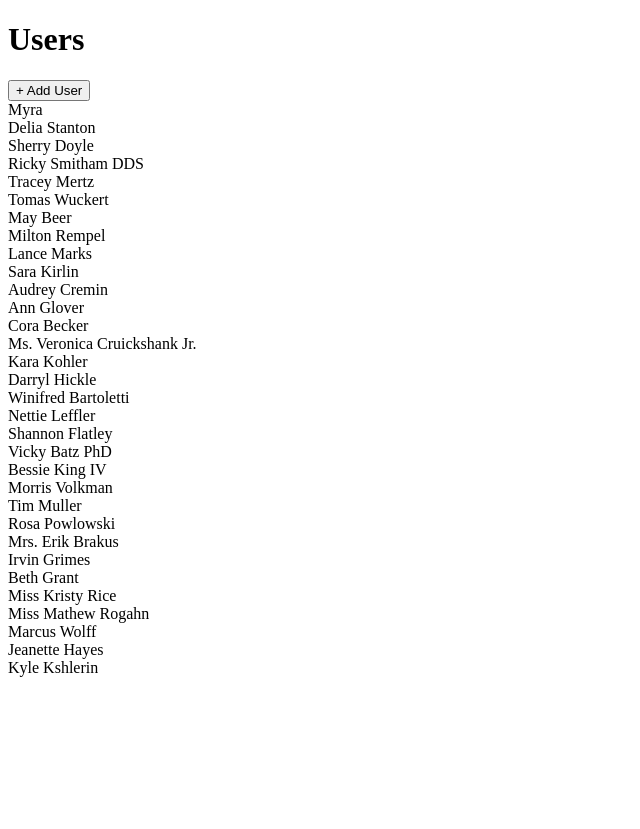
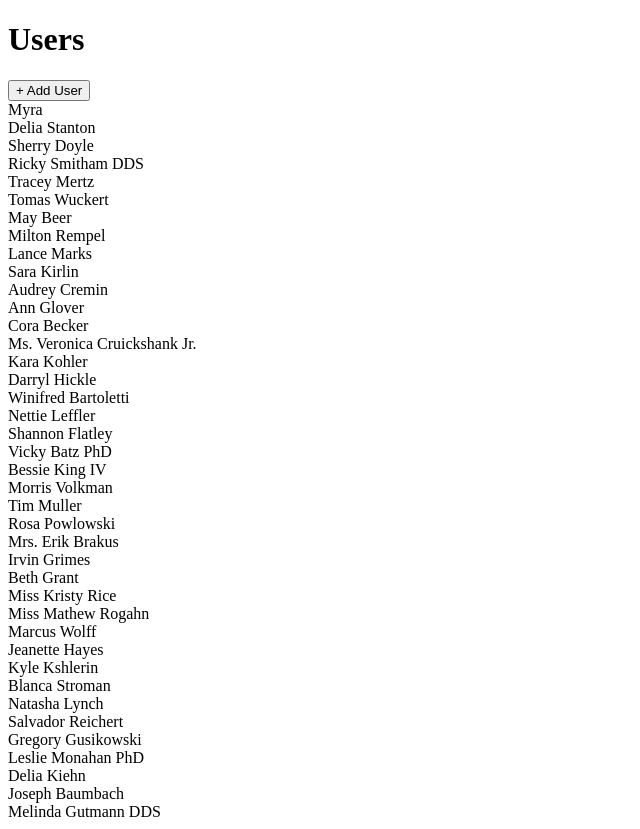
Before and after one commit to khale913/media, a React (Create React App) app: page / in a window 1280 px wide. Shown: the whole page, without its empty margins (0-640 px from the left). Before the commit the page ends 800 px from the top, so only its background shows below. Built offline with nearby package versions, Linux system fonts and the light colour scheme; data requests are answered from the project's data file.

Commit message:
better skeleton display

```diff
--- a/db.json
+++ b/db.json
@@ -127,6 +127,38 @@
     {
       "name": "Kyle Kshlerin",
       "id": 32
+    },
+    {
+      "name": "Blanca Stroman",
+      "id": 33
+    },
+    {
+      "name": "Natasha Lynch",
+      "id": 34
+    },
+    {
+      "name": "Salvador Reichert",
+      "id": 35
+    },
+    {
+      "name": "Gregory Gusikowski",
+      "id": 36
+    },
+    {
+      "name": "Leslie Monahan PhD",
+      "id": 37
+    },
+    {
+      "name": "Delia Kiehn",
+      "id": 38
+    },
+    {
+      "name": "Joseph Baumbach",
+      "id": 39
+    },
+    {
+      "name": "Melinda Gutmann DDS",
+      "id": 40
     }
   ],
   "albums": [],
--- a/src/components/UsersList.js
+++ b/src/components/UsersList.js
@@ -22,15 +22,14 @@
     doCreateUser();
   };
 
+  let content;
+
   if (isLoadingUsers) {
-    return <Skeleton times={6} className="h-10 w-full" />;
-  }
-
-  if (loadingUsersError) {
-    return <div>Error fetching data...</div>;
-  }
-
-  const renderedUsers = data.map((user) => {
+    content = <Skeleton times={6} className="h-10 w-full" />;
+  } else if (loadingUsersError) {
+    content = <div>Error fetching data...</div>;
+  } else {
+    content = data.map((user) => {
       return (
         <div key={user.id} className="mb-2 border rounded">
           <div className="flex p-2 justify-between items-center cursor-pointer">
@@ -39,10 +38,11 @@
         </div>
       );
     });
+  }
 
   return (
     <div>
-      <div className="flex flex-row justify-between m-3">
+      <div className="flex flex-row justify-between items-center m-3">
         <h1 className="m-2 text-xl">Users</h1>
 
         <Button loading={isCreatingUser} onClick={handleUserAdd}>
@@ -51,7 +51,7 @@
 
         {creatingUserError && "Error creating user..."}
       </div>
-      {renderedUsers}
+      {content}
     </div>
   );
 }
--- a/src/store/thunks/addUser.js
+++ b/src/store/thunks/addUser.js
@@ -8,7 +8,7 @@
   });
 
   //! DEV ONLY!!!
-  // await pause(1000);
+  await pause(1000);
 
   return response.data;
 });
```
Lines whose indentation alone changed are shown as unchanged.
